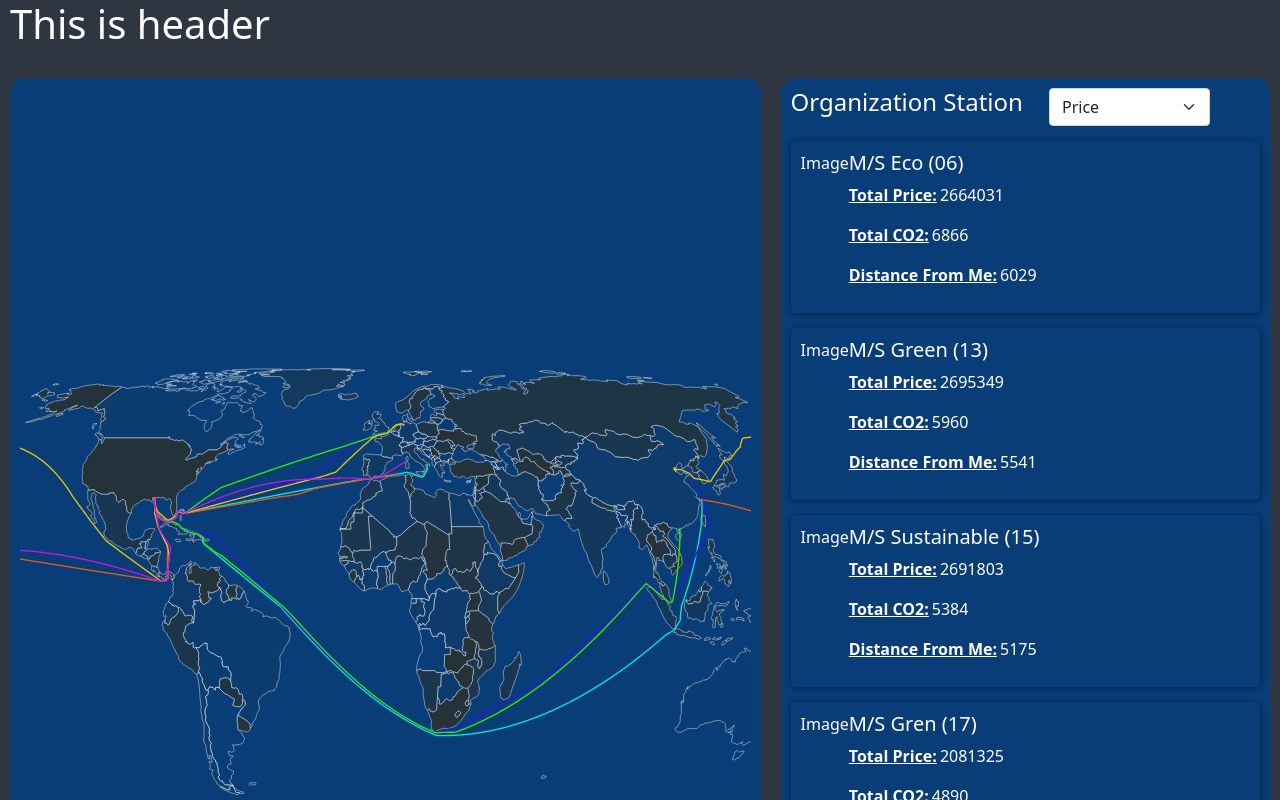
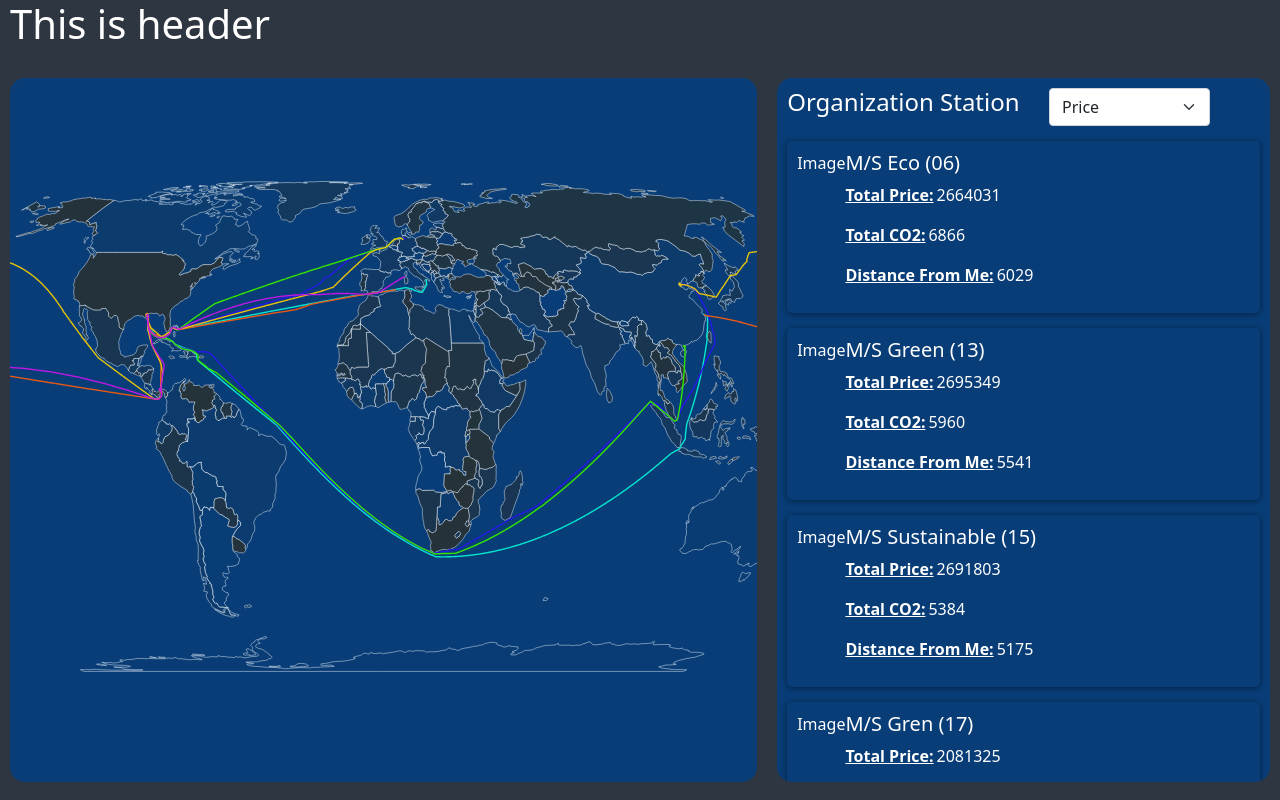
Before and after one commit to haved/Veracity7, a React (Create React App) app: page / in a window 1280 px wide. Shown: the top 800 px of the page. Built offline with nearby package versions, Linux system fonts and the light colour scheme.

Commit message:
css tull

```diff
--- a/src/Components/MapContainer.tsx
+++ b/src/Components/MapContainer.tsx
@@ -7,7 +7,7 @@ import { Boat, Trip } from "../Boat";
 
 const scale: number = 200;
 const cx: number = 400;
-const cy: number = 150;
+const cy: number = 220;
 
 const MapContainer  = (props: {boats: Boat[]})  => {
     const {boats} = props;
--- a/src/Style/App.css
+++ b/src/Style/App.css
@@ -1,6 +1,6 @@
 .App {
   background: #2e3642;
-  min-height: 100vh;
+  height: 100vh;
   color: white;
 }
 
@@ -26,18 +26,20 @@
 .Container {
   background: #083d77;
   border-radius: 15px;
-  align-items: baseline;
   margin: 10px;
-  padding: 10px;
 }
 
 #info {
   min-width: 20%;
   flex-grow: 1;
+  height: 88vh;
+  overflow: scroll;
+  padding: 10px;
 }
 #map {
   min-width: 50%;
   flex-grow: 5;
+  max-height: 88vh;
 }
 
 .info-section {
```
